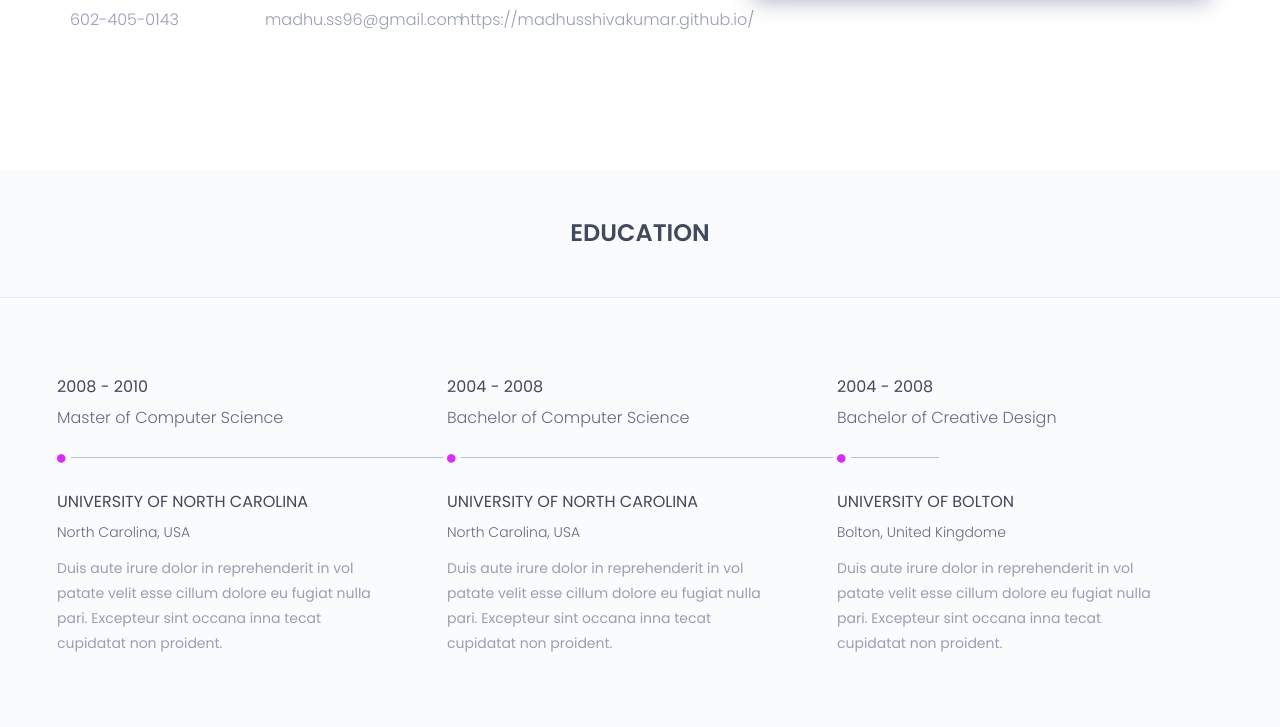
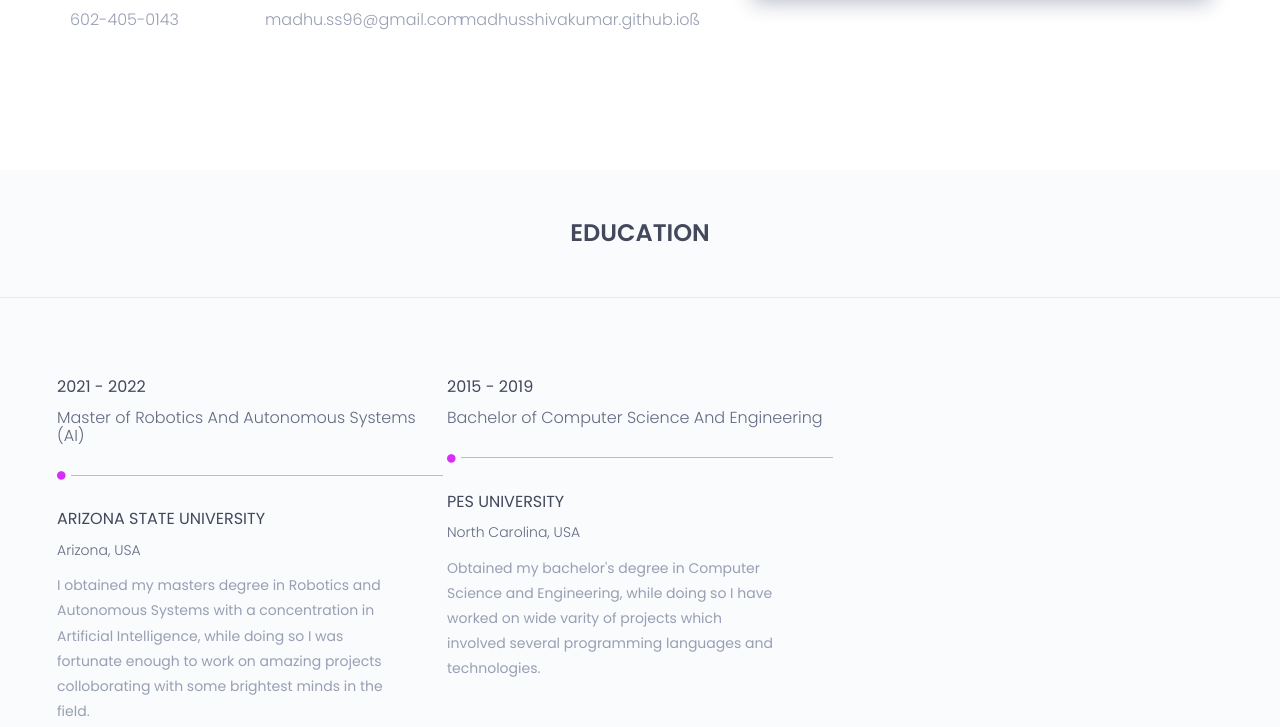
Before and after one commit to madhusshivakumar/madhusshivakumar.github.io, a plain HTML site: page index.html in a window 1280 px wide. Shown: the part 1588-2315 px from the top of the page. Drawn offline with nearby package versions, Linux system fonts and the light colour scheme.

Commit message:
update details

```diff
--- a/index.html
+++ b/index.html
@@ -146,7 +146,7 @@
 									<div class="col-sm-4">
 										<div class="single-about-add-info">
 											<h3>website</h3>
-											<p>https://madhusshivakumar.github.io/</p>
+											<p>madhusshivakumar.github.ioß</p>
 										</div>
 									</div>
 								</div>
@@ -209,8 +209,8 @@
 						<div class="col-sm-4">
 							<div class="single-horizontal-timeline">
 								<div class="experience-time">
-									<h2>2008 - 2010</h2>
-									<h3>master <span>of </span> computer science</h3>
+									<h2>2021 - 2022</h2>
+									<h3>Master <span>of </span> Robotics and autonomous Systems (AI)</h3>
 								</div><!--/.experience-time-->
 								<div class="timeline-horizontal-border">
 									<i class="fa fa-circle" aria-hidden="true"></i>
@@ -219,11 +219,11 @@
 								<div class="timeline">
 									<div class="timeline-content">
 										<h4 class="title">
-											university of north carolina
+											Arizona State University
 										</h4>
-										<h5>north carolina, USA</h5>
+										<h5>Arizona, USA</h5>
 										<p class="description">
-											Duis aute irure dolor in reprehenderit in vol patate velit esse cillum dolore eu fugiat nulla pari. Excepteur sint occana inna tecat cupidatat non proident.
+											 I obtained my masters degree in Robotics and Autonomous Systems with a concentration in Artificial Intelligence, while doing so I was fortunate enough to work on amazing projects colloborating with some brightest minds in the field.
 										</p>
 									</div><!--/.timeline-content-->
 								</div><!--/.timeline-->
@@ -232,8 +232,8 @@
 						<div class="col-sm-4">
 							<div class="single-horizontal-timeline">
 								<div class="experience-time">
-									<h2>2004 - 2008</h2>
-									<h3>bachelor <span>of </span> computer science</h3>
+									<h2>2015 - 2019</h2>
+									<h3>Bachelor <span>of </span> Computer Science and Engineering</h3>
 								</div><!--/.experience-time-->
 								<div class="timeline-horizontal-border">
 									<i class="fa fa-circle" aria-hidden="true"></i>
@@ -242,35 +242,11 @@
 								<div class="timeline">
 									<div class="timeline-content">
 										<h4 class="title">
-											university of north carolina
+											PES University
 										</h4>
 										<h5>north carolina, USA</h5>
 										<p class="description">
-											Duis aute irure dolor in reprehenderit in vol patate velit esse cillum dolore eu fugiat nulla pari. Excepteur sint occana inna tecat cupidatat non proident.
-										</p>
-									</div><!--/.timeline-content-->
-								</div><!--/.timeline-->
-							</div>
-						</div>
-						<div class="col-sm-4">
-							<div class="single-horizontal-timeline">
-								<div class="experience-time">
-									<h2>2004 - 2008</h2>
-									<h3>bachelor <span>of </span> creative design</h3>
-								</div><!--/.experience-time-->
-								<div class="timeline-horizontal-border">
-									<i class="fa fa-circle" aria-hidden="true"></i>
-									<span class="single-timeline-horizontal spacial-horizontal-line
-									"></span>
-								</div>
-								<div class="timeline">
-									<div class="timeline-content">
-										<h4 class="title">
-											university of bolton
-										</h4>
-										<h5>bolton, united kingdome</h5>
-										<p class="description">
-											Duis aute irure dolor in reprehenderit in vol patate velit esse cillum dolore eu fugiat nulla pari. Excepteur sint occana inna tecat cupidatat non proident.
+											Obtained my bachelor's degree in Computer Science and Engineering, while doing so I have worked on wide varity of projects which involved several programming languages and technologies.
 										</p>
 									</div><!--/.timeline-content-->
 								</div><!--/.timeline-->
```
